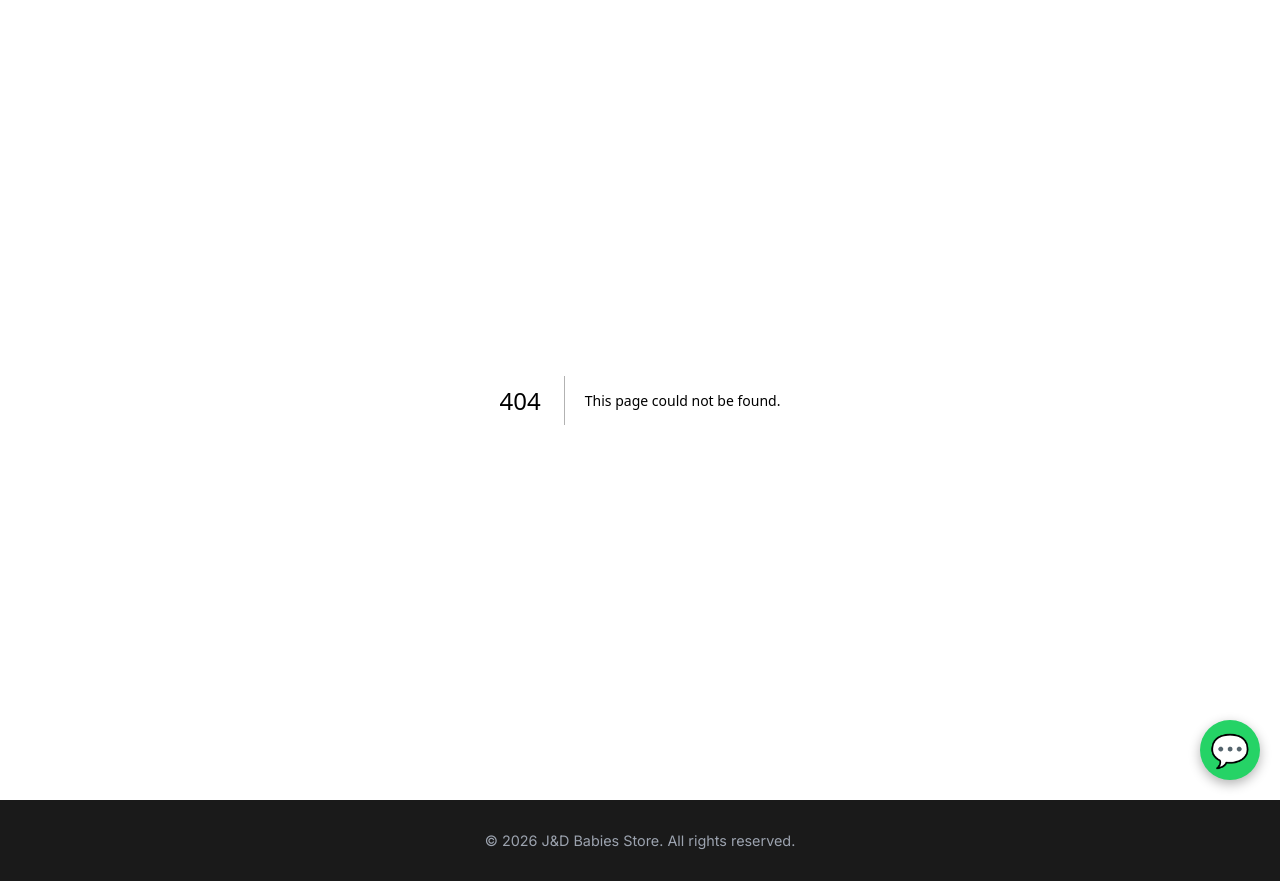
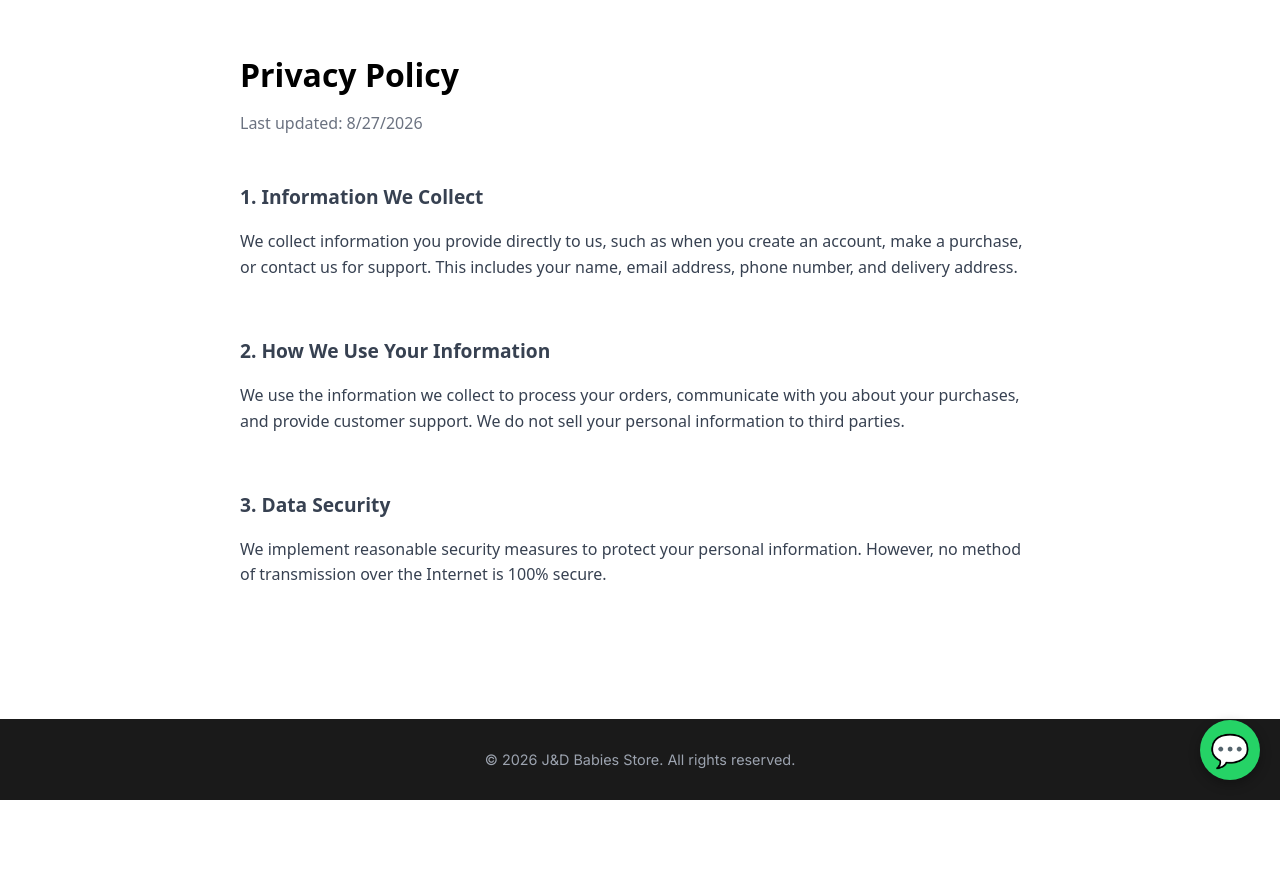
Before and after one commit to okivictor01-bit/J-D, a Next.js app: page /privacy in a window 1280 px wide. Before the commit this address had no page. After the commit the page ends 800 px from the top, so only its background shows below. Built offline with nearby package versions, Linux system fonts and the light colour scheme.

Commit message:
Create page.tsx

```diff
--- /dev/null
+++ b/app/privacy/page.tsx
@@ -0,0 +1,23 @@
+export default function Privacy() {
+  return (
+    <main style={{ fontFamily: 'system-ui, sans-serif', maxWidth: '800px', margin: '0 auto', padding: '2rem 1rem' }}>
+      <h1 style={{ fontSize: '2rem', marginBottom: '1rem' }}>Privacy Policy</h1>
+      <p style={{ color: '#6b7280', marginBottom: '2rem' }}>Last updated: {new Date().toLocaleDateString()}</p>
+
+      <div style={{ display: 'flex', flexDirection: 'column', gap: '1.5rem', color: '#374151', lineHeight: '1.6' }}>
+        <section>
+          <h2 style={{ fontSize: '1.2rem', marginBottom: '0.5rem' }}>1. Information We Collect</h2>
+          <p>We collect information you provide directly to us, such as when you create an account, make a purchase, or contact us for support. This includes your name, email address, phone number, and delivery address.</p>
+        </section>
+        <section>
+          <h2 style={{ fontSize: '1.2rem', marginBottom: '0.5rem' }}>2. How We Use Your Information</h2>
+          <p>We use the information we collect to process your orders, communicate with you about your purchases, and provide customer support. We do not sell your personal information to third parties.</p>
+        </section>
+        <section>
+          <h2 style={{ fontSize: '1.2rem', marginBottom: '0.5rem' }}>3. Data Security</h2>
+          <p>We implement reasonable security measures to protect your personal information. However, no method of transmission over the Internet is 100% secure.</p>
+        </section>
+      </div>
+    </main>
+  );
+}
```
